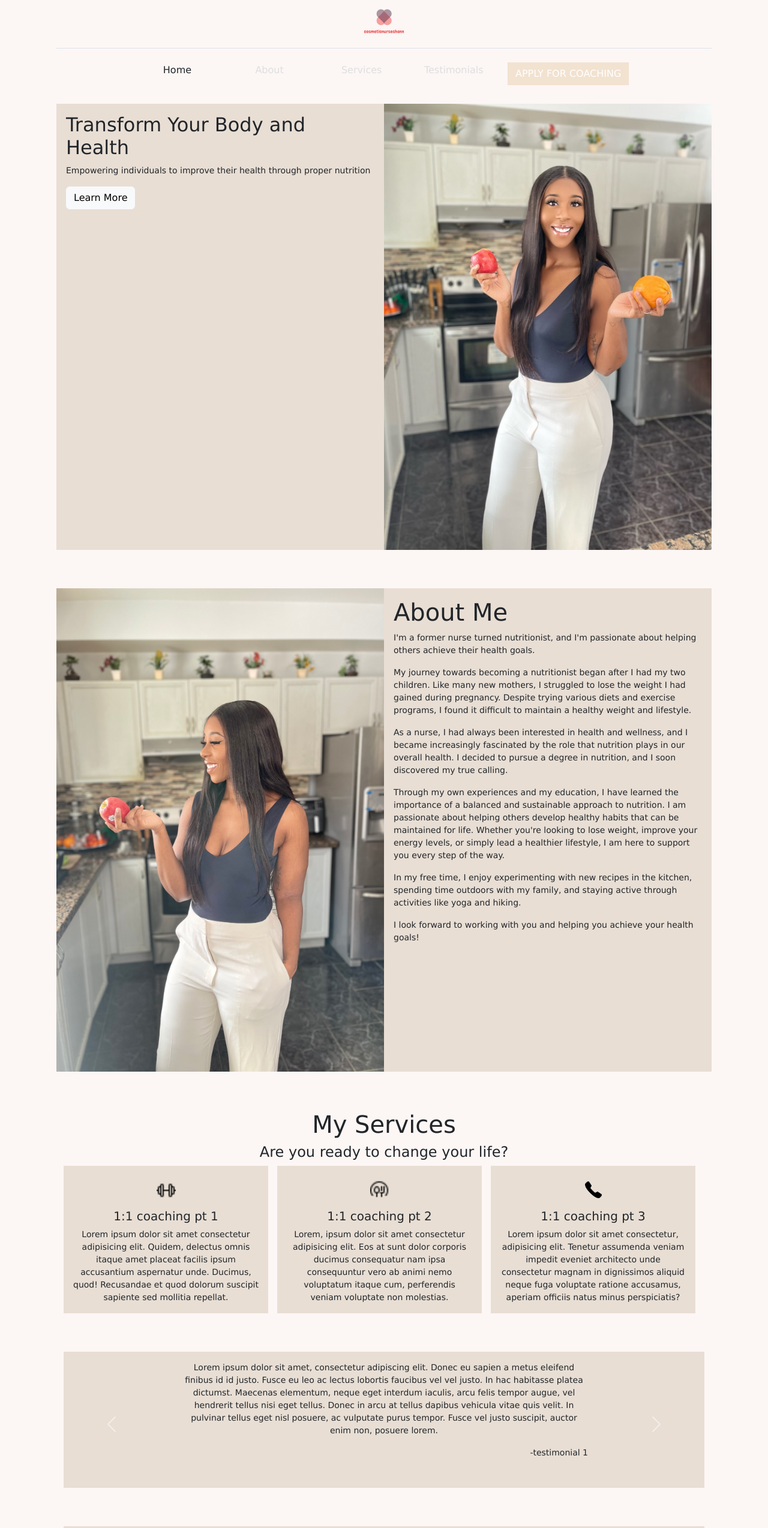
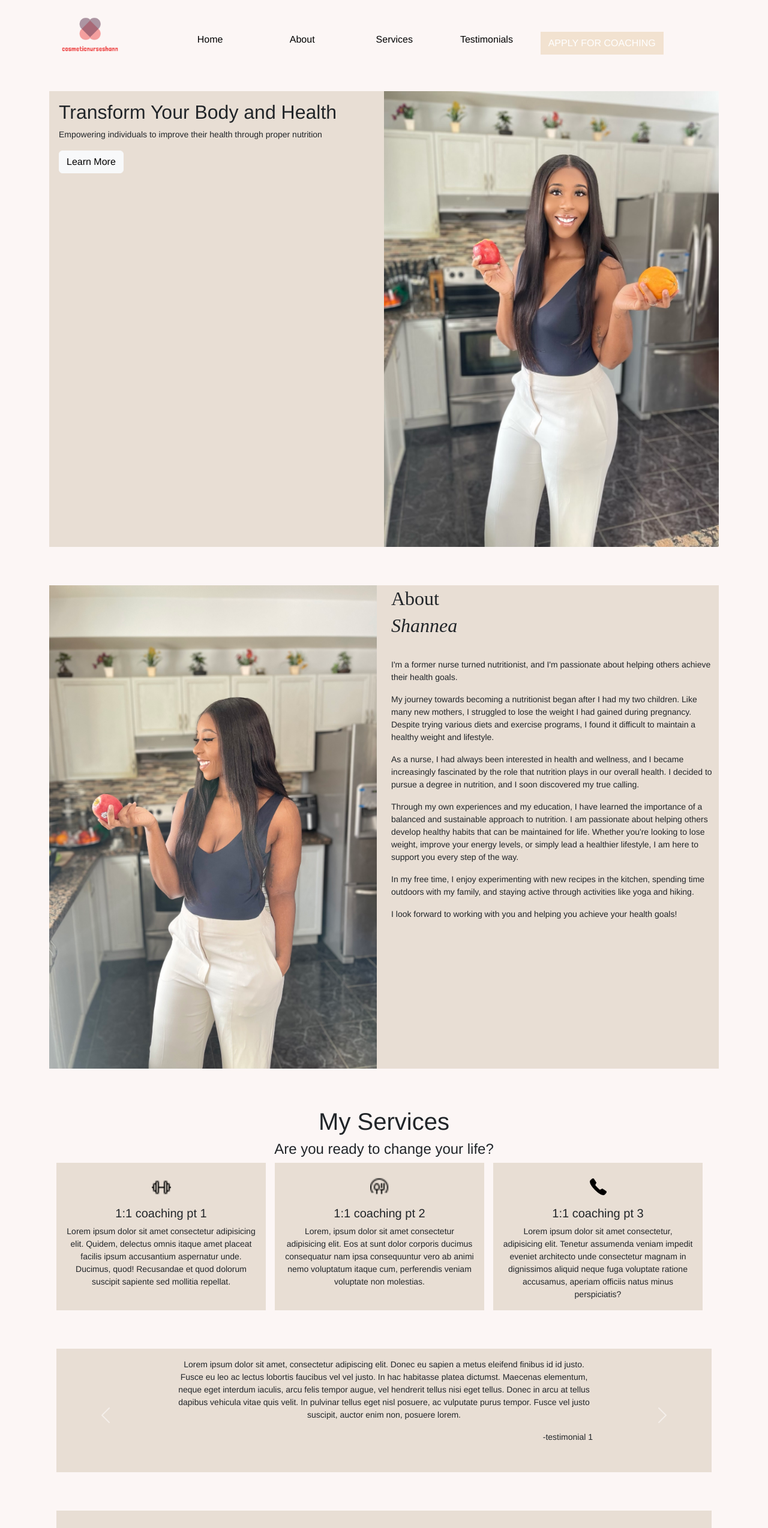
Before and after one commit to jemarm/cosmeticnurseshann, a website: page index.html in a window 1280 px wide. Shown: the top 2548 px of the page at 60% size. Drawn offline with nearby package versions, Linux system fonts and the light colour scheme.

Commit message:
updated navbar, hyperlinks and form

```diff
--- a/index.html
+++ b/index.html
@@ -10,59 +10,56 @@
   <link rel="stylesheet" type="text/css" href="styles.css">
   <title>Cosmeticnurseshann</title>
 </head>
-<body>
+<body data-spy="scroll" data-target=".navBar" class="position-relative">
   <!--NAVBAR-->
-  <div class="container h-20">
-  <div class="container">
+  <div class="container main h-20">
+    <div class="container navBar">
       <div id="mainNavigation p-0">
-    <nav role="navigation">
-      <div class="text-center border-bottom">
-        <img src="./imgs/temp_logo_transparent.png" alt="" style="max-width: 5rem" >
+        <nav class="nav navbar navbar-expand-md navbar-light" role="navigation">
+          <div class="navLogo text-center ">
+            <img src="./imgs/temp_logo_transparent.png" alt="" style="max-width: 7rem">
           </div>
-    </nav>
-    <div class="navbar-expand-md">
-      <div class="navbar-dark text-center my-2">
+          <div class="togglerSection navbar-dark text-center my-2">
             <button class="navbar-toggler w-75" type="button" data-bs-toggle="collapse" data-bs-target="#navbarNavDropdown" aria-controls="navbarNavDropdown" aria-expanded="false" aria-label="Toggle navigation">
-          <span class="navbar-toggler-icon"></span> <span class="align-middle">Menu</span>
+              <span class="navbar-toggler-icon"></span> <span class="toggler-menu align-middle">Menu</span>
             </button>
           </div>
-      <div class="text-center mt-3 collapse navbar-collapse" id="navbarNavDropdown">
-        <ul class="navbar-nav mx-auto ">
+          <div class="linksSection text-center mt-3 collapse navbar-collapse" id="navbarNavDropdown">
+            <ul class="navbar-nav mx-auto navbar-nav-scroll">
               <li class="nav-item">
-            <a class="nav-link active" aria-current="page" href="#">Home</a>
+                <a class="nav-link active" aria-current="page" href="#hero-1">Home</a>
               </li>
               <li class="nav-item">
-            <a class="nav-link" href="#">About</a>
+                <a class="nav-link" href="#hero-2">About</a>
               </li>
               <li class="nav-item">
-            <a class="nav-link" href="#">Services</a>
+                <a class="nav-link" href="#services">Services</a>
               </li>
               <li class="nav-item">
-            <a class="nav-link" href="#">Testimonials</a>
+                <a class="nav-link" href="#testimonials">Testimonials</a>
               </li>
               <li class="nav-item btn">
-            <button class="btn btn-primary btn-apply" type="button">APPLY FOR COACHING</button>
-          </li>
-            </ul>
+                <button class="btn btn-light btn-apply" type="button" onclick="window.open('https://form.jotform.com/230898956028269', '_blank');">APPLY FOR COACHING</button>
               </li>
             </ul>
           </div>
+        </nav>
       </div>
     </div>
   </div>
 
 <!--HERO 1 -->
-<div class="container h-70 pt-4 ">
-  <div class="card border-0 rounded-0 mb-3 card-body-custom">
+<div class="container main h-70 pt-4 ">
+  <div class="card border-0 rounded-0 mb-3 card-body-custom" id="hero-1">
     <div class="row g-0">
       <div class="col-md-6 order-md-1 order-2">
         <div class="card-body">
           <h2 class="card-text">Transform Your Body and Health</h2>
           <p class="card-text">Empowering individuals to improve their health through proper nutrition</p>
-          <button type="button" class="btn btn-light">Learn More</button>
+          <button type="button" class="btn btn-light" type="button" onclick="window.open('https://form.jotform.com/230898956028269', '_blank');"> Learn More </button>
         </div>
       </div>
-      <div class="col-md-6 order-md-2 order-1">
+      <div class="hero-1-image col-md-6 order-md-2 order-1">
         <div class="card-body p-0">
           <img src="./imgs/selfies/Facetune_26-02-2023-15-00-30.jpg" class="img-fluid  hero-image" alt="selfie" style="object-fit: cover; height: 100%; width: 100%;">
         </div>
@@ -73,17 +70,21 @@
 
 
 <!-- HERO 2-->
-<div class="container h-70 pt-5">
-  <div class="card border-0 rounded-0 mb-3 card-body-custom">
-    <div class="row g-0">
-      <div class="col-md-6">
+<div class="container main h-70 pt-5">
+  <div class="hero-2 card border-0 rounded-0 mb-3 card-body-custom"  id="hero-2">
+    <div class="row">
+      <div class="hero-2-image col-md-6">
         <div class="card-body p-0">
           <img src="./imgs/selfies/IMG_3012.jpg" class="img-fluid  hero-image" alt="selfie" style="object-fit: cover; height: 100%; width: 100%;">
         </div>
       </div>
       <div class="col-md-6">
-        <div class="card-body">
-          <h1>About Me</h1>
+        <div class="card-body p-0">
+          <h3>About
+            <br>
+            <em>Shannea</em>
+          </h3>
+          <br>
           <p>I'm a former nurse turned nutritionist, and I'm passionate about helping others achieve their health goals.</p>
           <p>My journey towards becoming a nutritionist began after I had my two children. Like many new mothers, I struggled to lose the weight I had gained during pregnancy. Despite trying various diets and exercise programs, I found it difficult to maintain a healthy weight and lifestyle.</p>
           <p>As a nurse, I had always been interested in health and wellness, and I became increasingly fascinated by the role that nutrition plays in our overall health. I decided to pursue a degree in nutrition, and I soon discovered my true calling.</p>
@@ -98,13 +99,13 @@
 
 
 <!--Services-->
-<div class="container h-70 pt-5">
+<div class="container main h-70 pt-5" id="services">
   <h1 class="text-center"> My Services</h1>
   <h4 class="text-center">Are you ready to change your life?</h4>
 
   <!--Service 1 -->
-  <div class="card-group text-center">
-    <div class="card border-0 rounded-0 mb-3 services-body-custom pt-4">
+  <div class="services card-group text-center">
+    <div class="service-1 card border-0 rounded-0 mb-3 services-body-custom pt-4">
       <img src="./imgs/icons8-dumbbell-16.png" class="card-img-top mx-auto d-block"
       style="max-width:2rem"  alt="temp-logo">
       <div class="card-body">
@@ -113,7 +114,7 @@
       </div>
     </div>
    <!--Service 2 -->
-    <div class="card border-0 rounded-0 mb-3 services-body-custom pt-4">
+    <div class="service-2 card border-0 rounded-0 mb-3 services-body-custom pt-4">
       <img src="./imgs/icons8-meal-16.png" class="card-img-top mx-auto d-block" style="max-width:2rem" alt="temp-logo">
       <div class="card-body">
         <h5 class="card-title">1:1 coaching pt 2</h5>
@@ -121,7 +122,7 @@
       </div>
     </div>
     <!--Service 3 -->
-    <div class="card border-0 rounded-0 mb-3 services-body-custom pt-4">
+    <div class="service-3 card border-0 rounded-0 mb-3 services-body-custom pt-4">
       <img src="./imgs/icons8-phone-50.png" class="card-img-top mx-auto d-block" style="max-width:2rem" alt="temp-logo">
       <div class="card-body">
         <h5 class="card-title">1:1 coaching pt 3</h5>
@@ -132,7 +133,7 @@
 </div>
 
 <!-- Testimonials -->
-<div class="container h-70 pt-5">
+<div class="container main h-70 pt-5" id="testimonials">
   <div id="carouselExample" class="carousel slide">
     <div class="carousel-inner">
       <!--CAROUSEL 1-->
@@ -181,7 +182,7 @@
 </div>
 
 <!-- footer -->
-<div class="container h-50 pt-5 pb-3 ">
+<div class="footer container main h-50 pt-5 ">
   <footer>
     <div class="container-footer mb-3 ">
       <div class="row justify-content-between align-items-center">
@@ -223,11 +224,11 @@
         </div>
       </div>
     </div>
-    <!-- <div class="text-center">
+    <div class="text-center">
       <hr>
-      <p>Website By: Jemar.io</p>
+      <p>Website By: jemar.io</p>
     </div>
-  </footer> -->
+  </footer>
 </div>
 
 
--- a/styles.css
+++ b/styles.css
@@ -8,11 +8,24 @@
 
  body {
   background-color: #FCF6F5FF;
-  font-family: Verdana, Geneva, Tahoma, sans-serif
+  font-family: "proxima-nova","Helvetica Neue",Helvetica,Arial,sans-serif;
+}
+
+h3 {
+font-family: "proxima-nova","Helvetica Neue",Helvetica,Arial,sans-serif;
+font-weight: 600;
+line-height: 1.2em;
+font-family: Tenor Sans;
+font-weight: 400;
+font-style: normal;
+letter-spacing: 0em;
+text-transform: none;
+line-height: 1.4em;
+font-size: 2rem;
 }
 
 #mainNavigation a {
-  font-family: 'Cabin', sans-serif;
+  font-family: "proxima-nova","Helvetica Neue",Helvetica,Arial,sans-serif;
   font-size:14px;
   text-transform:uppercase;
   letter-spacing:2px;
@@ -29,7 +42,7 @@ a.dropdown-item:hover {
   color:#03727d !important
 }
 .nav-item a{
-  color:#dfdfdf;
+  color: black;
 }
 .nav-item a:hover {
   color:#fff
@@ -37,7 +50,6 @@ a.dropdown-item:hover {
 .nav-item{
   min-width:12vw;
 }
-
 
 #mainNavigation {
   position:fixed;
@@ -54,8 +66,18 @@ a.dropdown-item:hover {
   padding:12px;
 }
 
+.navbar-toggler-icon {
+  color: black;
+  background-color: rgba(242, 226, 208, 0.8);
+}
+
+.toggler-menu {
+ color: black;
+}
+
 .btn-apply {
-  background-color: #f2e2d0;;
+  color: white;
+  background-color: #f2e2d0;
   border-color: #f2e2d0;;
   border-radius: 0 !important;
 }
@@ -75,6 +97,8 @@ a.dropdown-item:hover {
   position: relative;
   z-index: 1;
 }
+
+
 /*
 .container {
   transition: all 1s ease-out;
@@ -83,6 +107,7 @@ a.dropdown-item:hover {
 
 .card-body-custom {
   background-color: #e8ded4;
+  width: 100%;
 }
 
 .hero-image {
```
Also changed, not shown: form.html (deleted, +0 -150 lines). Lines whose indentation alone changed are shown as unchanged.
